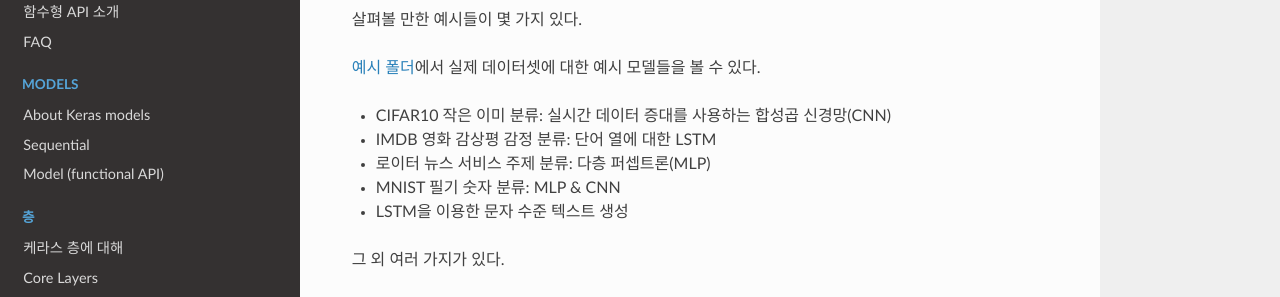
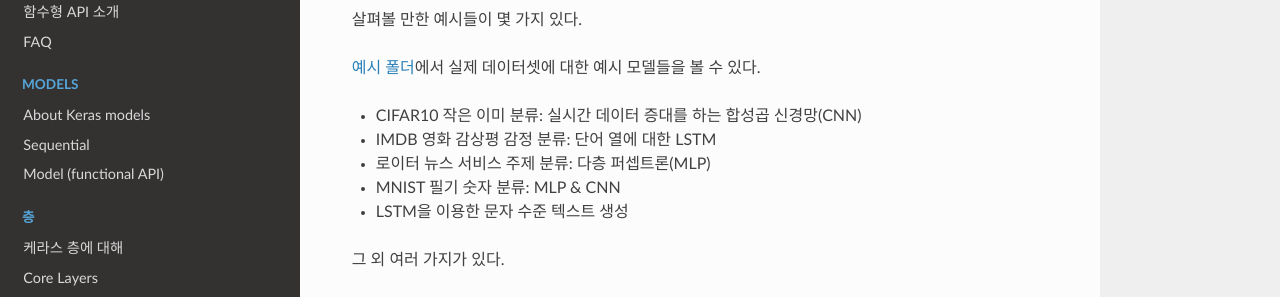
Before and after one commit to wariua/keras-docs-ko, an MkDocs documentation site: the page built from sources/getting-started/sequential-model-guide.md, in a window 1280 px wide and 900 px high, scrolled down 2561 px. Shown: the part 152-449 px from the top of the window. Built offline with MkDocs 1.6.1, drawn with Linux system fonts in a browser that asks for light colours; nearby versions of some CDN libraries; old or Windows-style settings are respelled for this version of MkDocs.

Commit message:
fix wording

```diff
--- a/sources/getting-started/sequential-model-guide.md
+++ b/sources/getting-started/sequential-model-guide.md
@@ -137,7 +137,7 @@ model.fit(data, one_hot_labels, epochs=10, batch_size=32)
 
 [예시 폴더](https://github.com/keras-team/keras/tree/master/examples)에서 실제 데이터셋에 대한 예시 모델들을 볼 수 있다.
 
-- CIFAR10 작은 이미 분류: 실시간 데이터 증대를 사용하는 합성곱 신경망(CNN)
+- CIFAR10 작은 이미 분류: 실시간 데이터 증대를 하는 합성곱 신경망(CNN)
 - IMDB 영화 감상평 감정 분류: 단어 열에 대한 LSTM
 - 로이터 뉴스 서비스 주제 분류: 다층 퍼셉트론(MLP)
 - MNIST 필기 숫자 분류: MLP & CNN
```
